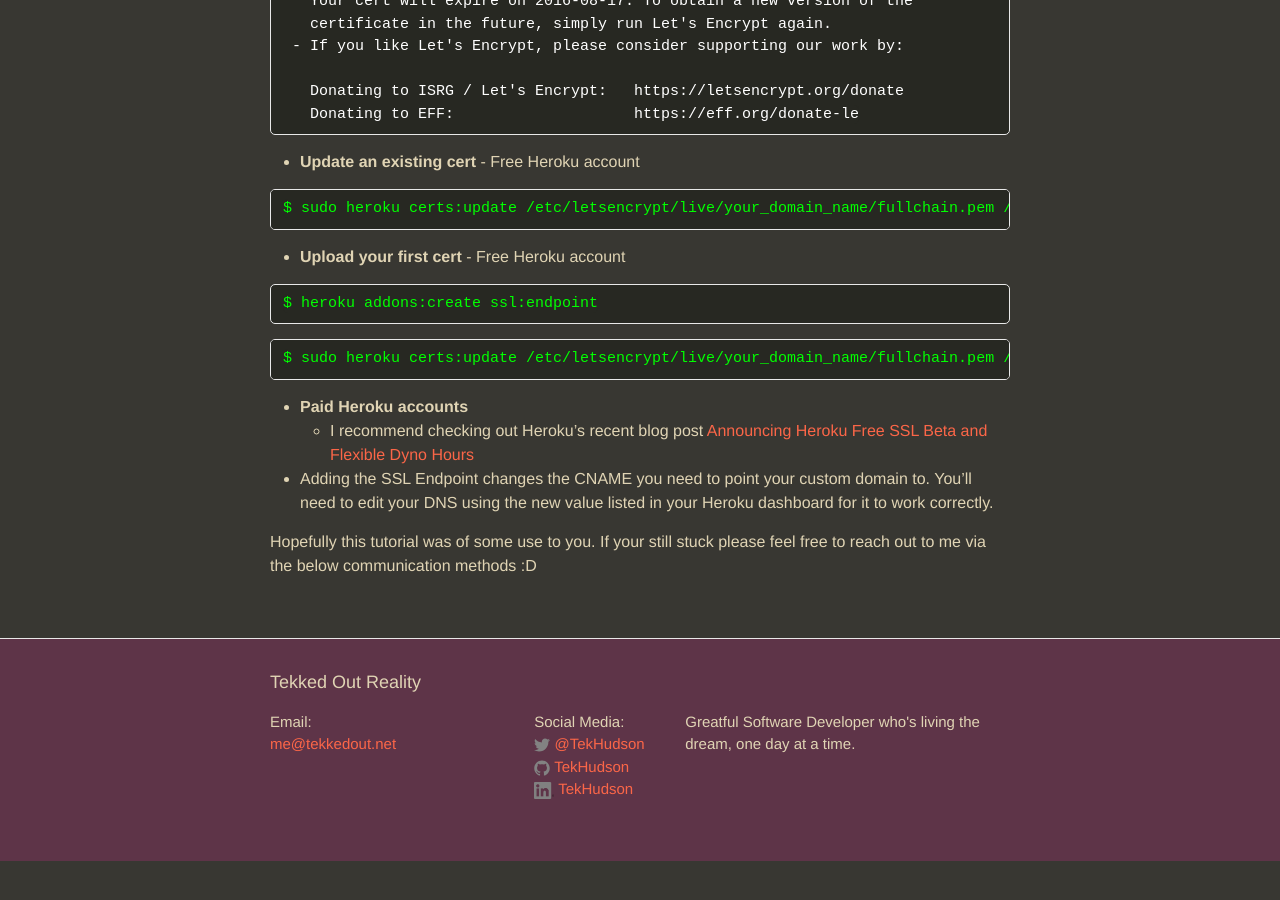
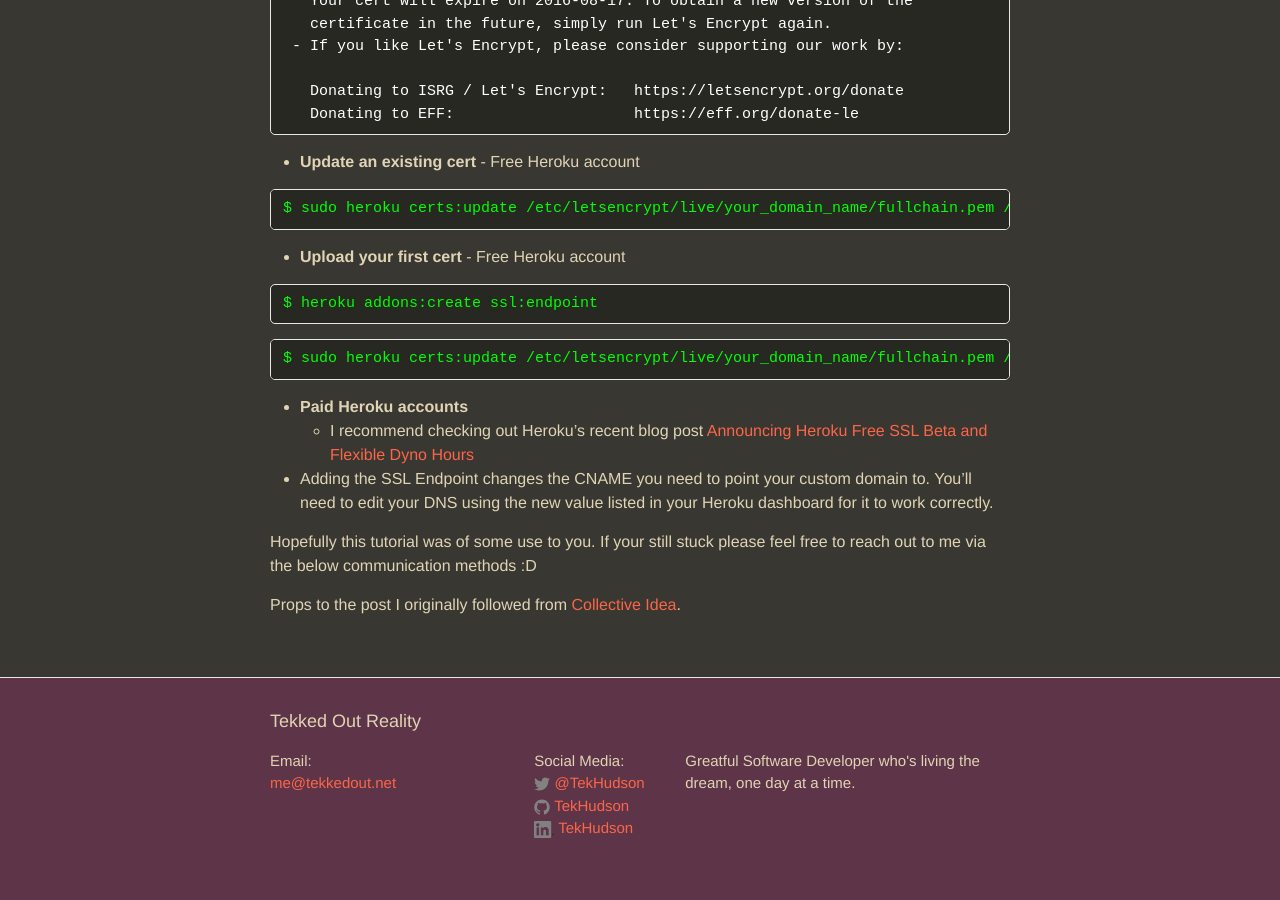
Before and after one commit to tekHudson/blog.tekkedout.net, a Jekyll site: the page built from _posts/2016-05-19-letsencrypt-for-heroku-rails-app.markdown, in a window 1280 px wide and 900 px high, scrolled down 3477 px. Built offline with Jekyll 4.4.1, drawn with Linux system fonts in a browser that asks for light colours; comment, search, counter and statistics services are not loaded; before the commit the page ends 4338 px from its top, so only the background shows below that.

Commit message:
Add refernce

```diff
--- a/_posts/2016-05-19-letsencrypt-for-heroku-rails-app.markdown
+++ b/_posts/2016-05-19-letsencrypt-for-heroku-rails-app.markdown
@@ -84,6 +84,8 @@
 
 {% highlight ruby %}
 get "/.well-known/acme-challenge/:id" => "letsencrypt#authenticate_key"
+
+
 {% endhighlight %}
 
 * Test locally by going to localhost:3000/.well-known/acme-challenge/your_special_key_prefix and ensure your your_special_key_output is rendered.
@@ -131,3 +133,5 @@
 * Adding the SSL Endpoint changes the CNAME you need to point your custom domain to. You’ll need to edit your DNS using the new value listed in your Heroku dashboard for it to work correctly.
 
 Hopefully this tutorial was of some use to you. If your still stuck please feel free to reach out to me via the below communication methods :D
+
+Props to the post I originally followed from [Collective Idea](http://collectiveidea.com/blog/archives/2016/01/12/lets-encrypt-with-a-rails-app-on-heroku/).
```
